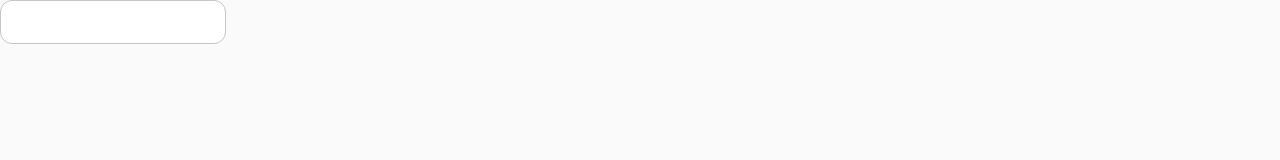
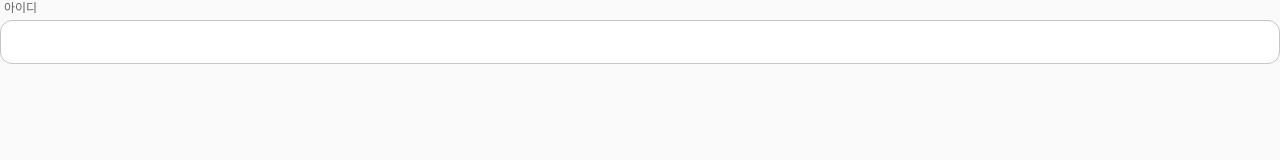
Before and after one commit to 2kmkmkm/SolarLog-FE, a React (Vite) app: page / in a window 1280 px wide. Shown: the top 160 px of the page. Built offline with nearby package versions, Linux system fonts and the light colour scheme; the HTML template or start-up script is replaced by a standard one; a web font is replaced by a local one.

Commit message:
design: Implement LabelInput

```diff
--- a/src/App.tsx
+++ b/src/App.tsx
@@ -1,9 +1,8 @@
-import Input from "@components/common/Input";
-
+import LabelInput from "@components/common/signup/LabelInput";
 function App() {
   return (
     <>
-      <Input />
+      <LabelInput label="아이디" />
     </>
   );
 }
--- /dev/null
+++ b/src/components/common/signup/LabelInput.tsx
@@ -0,0 +1,10 @@
+import Input from "../Input";
+
+export default function LabelInput({ label }: { label: string }) {
+  return (
+    <div className="flex flex-col gap-1">
+      <div className="body2 text-darkgray px-1">{label}</div>
+      <Input />
+    </div>
+  );
+}
```
